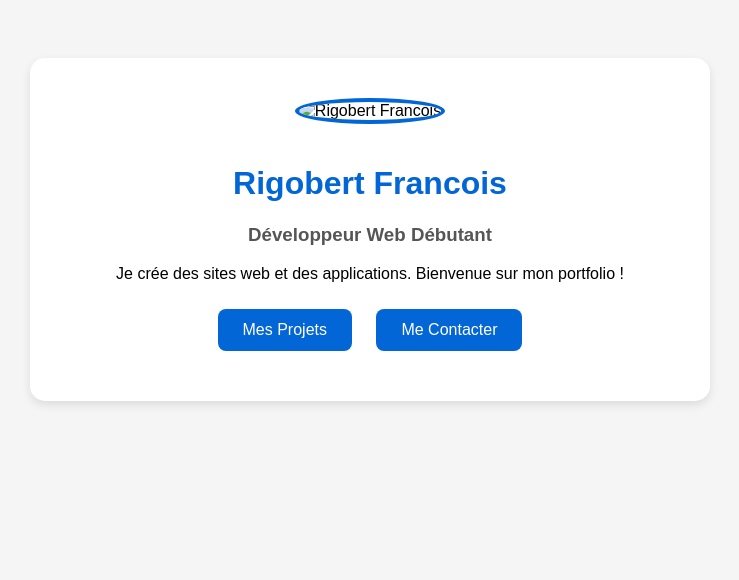
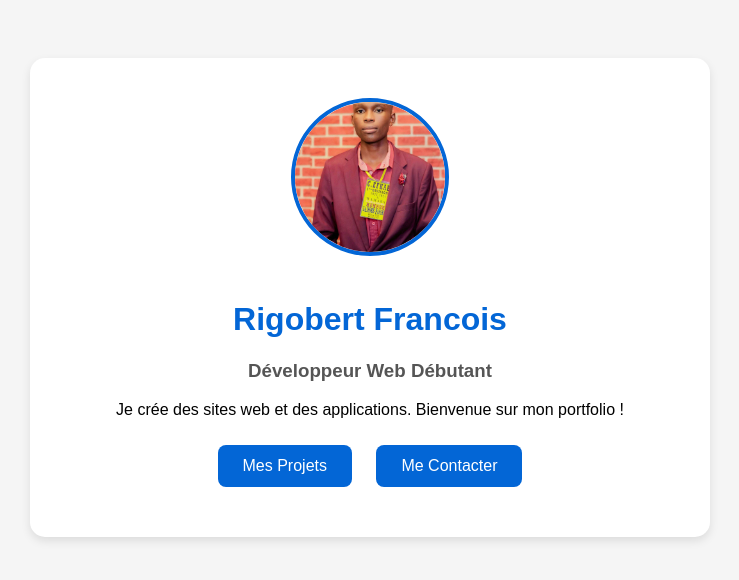
Before and after one commit to francoisrigo9-oss/rigobertfrancois, a plain HTML site: page index.html in a window 1280 px wide. Shown: the whole page, without its empty margins (270-1009 px from the left). Drawn offline with Linux system fonts and the light colour scheme.

Commit message:
Update index.html

```diff
--- a/index.html
+++ b/index.html
@@ -15,7 +15,7 @@
 </head>
 <body>
     <div class="container">
-        <img src="photo.jpg" alt="Rigobert Francois">
+        <img src="francois.jpg.JPG" alt="Rigobert Francois">
 
         <h1>Rigobert Francois</h1>
         <h3>Développeur Web Débutant</h3>
```
